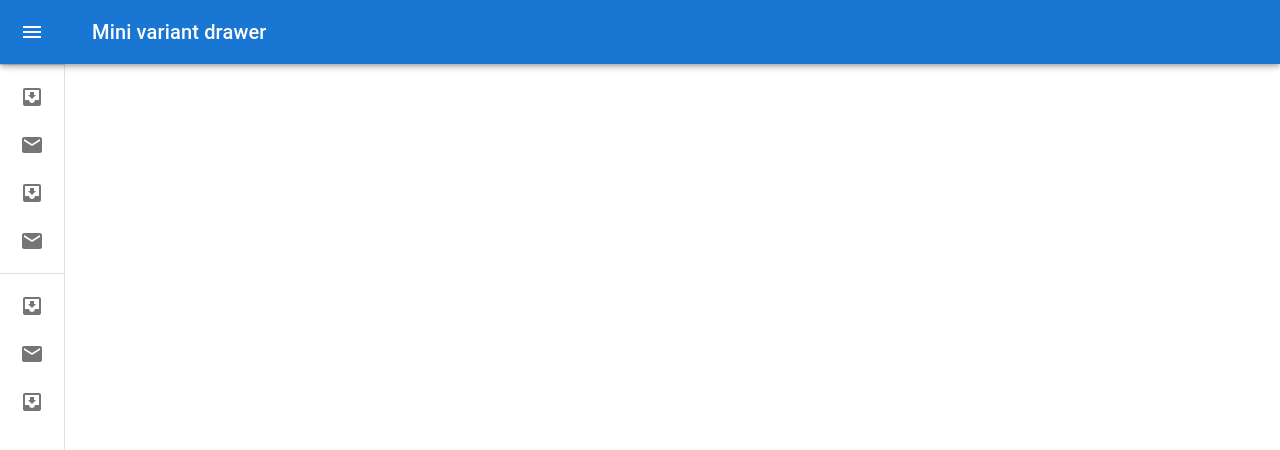
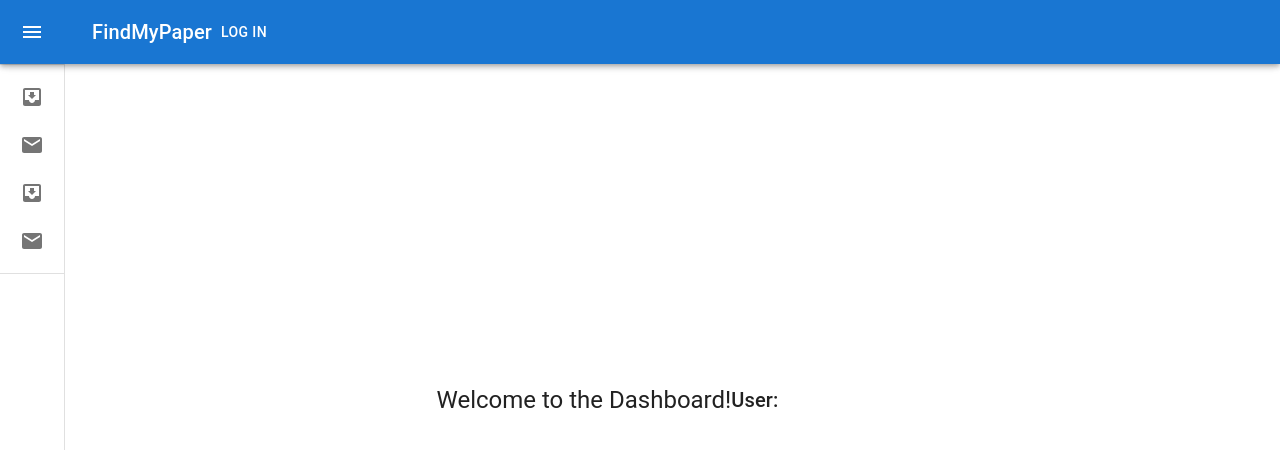
Before and after one commit to SahilSoni27/FindMyPaper-Frontent, a React (Vite) app: page / in a window 1280 px wide. Shown: the top 450 px of the page. Built offline with nearby package versions, Linux system fonts and the light colour scheme.

Commit message:
dashboard

```diff
--- a/src/App.jsx
+++ b/src/App.jsx
@@ -9,6 +9,7 @@ function App() {
       {/* <Navbar /> */}
       <Sidebar/>
       {/* <Login /> */}
+
     </>
   );
 }
--- a/src/components/Navbar.jsx
+++ b/src/components/Navbar.jsx
@@ -24,7 +24,7 @@ const Navbar = () => {
         <AppBar
           position="static"
           sx={{
-            backgroundColor: "#1976d2",
+            backgroundColor: "#00274d",
             display: "flex",
             flexDirection: "column",
           }}
@@ -55,7 +55,7 @@ const Navbar = () => {
         </AppBar>
         <Box
           sx={{
-            color: "#1976d2",
+            color: "#00274d",
           }}
         >
           <Typography variant="h5">Welcome to the Dashboard!</Typography>
--- a/src/components/Sidebar.jsx
+++ b/src/components/Sidebar.jsx
@@ -18,6 +18,11 @@ import ListItemIcon from '@mui/material/ListItemIcon';
 import ListItemText from '@mui/material/ListItemText';
 import InboxIcon from '@mui/icons-material/MoveToInbox';
 import MailIcon from '@mui/icons-material/Mail';
+import { useAuth0 } from "@auth0/auth0-react";
+import Button from "@mui/material/Button";
+
+
+
 
 const drawerWidth = 240;
 
@@ -111,6 +116,11 @@ export default function Sidebar() {
     setOpen(false);
   };
 
+  const { loginWithRedirect, logout, user } = useAuth0();
+
+  const { isAuthenticated } = useAuth0();
+
+
   return (
     <Box sx={{ display: 'flex' }}>
       <CssBaseline />
@@ -131,10 +141,24 @@ export default function Sidebar() {
             <MenuIcon />
           </IconButton>
           <Typography variant="h6" noWrap component="div">
-            Mini variant drawer
+            FindMyPaper
           </Typography>
+          <Box sx={{ display: "flex", gap: 1 }}>
+              <Button
+                color="inherit"
+                onClick={() =>
+                  isAuthenticated ? logout() : loginWithRedirect()
+                }
+              >
+                {isAuthenticated ? "LOG OUT" : "LOG IN"}
+              </Button>
+            </Box>
         </Toolbar>
       </AppBar>
+      <Typography variant="h5">Welcome to the Dashboard!</Typography>
+          <Typography variant="h6">
+            User: {isAuthenticated && user.name}
+          </Typography>
       <Drawer variant="permanent" open={open}>
         <DrawerHeader>
           <IconButton onClick={handleDrawerClose}>
@@ -143,8 +167,8 @@ export default function Sidebar() {
         </DrawerHeader>
         <Divider />
         <List>
-          {['Inbox', 'Starred', 'Send email', 'Drafts'].map((text, index) => (
-            <ListItem key={text} disablePadding sx={{ display: 'block' }}>
+          {['Home', 'Previous Paper', 'Notes', 'Contact Us'].map((text, index) => (
+            <ListItem key={text}  disablePadding sx={{ display: 'block' }}>
               <ListItemButton
                 sx={[
                   {
@@ -194,57 +218,6 @@ export default function Sidebar() {
           ))}
         </List>
         <Divider />
-        <List>
-          {['All mail', 'Trash', 'Spam'].map((text, index) => (
-            <ListItem key={text} disablePadding sx={{ display: 'block' }}>
-              <ListItemButton
-                sx={[
-                  {
-                    minHeight: 48,
-                    px: 2.5,
-                  },
-                  open
-                    ? {
-                        justifyContent: 'initial',
-                      }
-                    : {
-                        justifyContent: 'center',
-                      },
-                ]}
-              >
-                <ListItemIcon
-                  sx={[
-                    {
-                      minWidth: 0,
-                      justifyContent: 'center',
-                    },
-                    open
-                      ? {
-                          mr: 3,
-                        }
-                      : {
-                          mr: 'auto',
-                        },
-                  ]}
-                >
-                  {index % 2 === 0 ? <InboxIcon /> : <MailIcon />}
-                </ListItemIcon>
-                <ListItemText
-                  primary={text}
-                  sx={[
-                    open
-                      ? {
-                          opacity: 1,
-                        }
-                      : {
-                          opacity: 0,
-                        },
-                  ]}
-                />
-              </ListItemButton>
-            </ListItem>
-          ))}
-        </List>
       </Drawer>
     </Box>
   );
```
Also changed, not shown: src/components/PreviousPaper.jsx (added, +9 -0 lines), src/components/SidebarData.jsx (added, +32 -0 lines).
